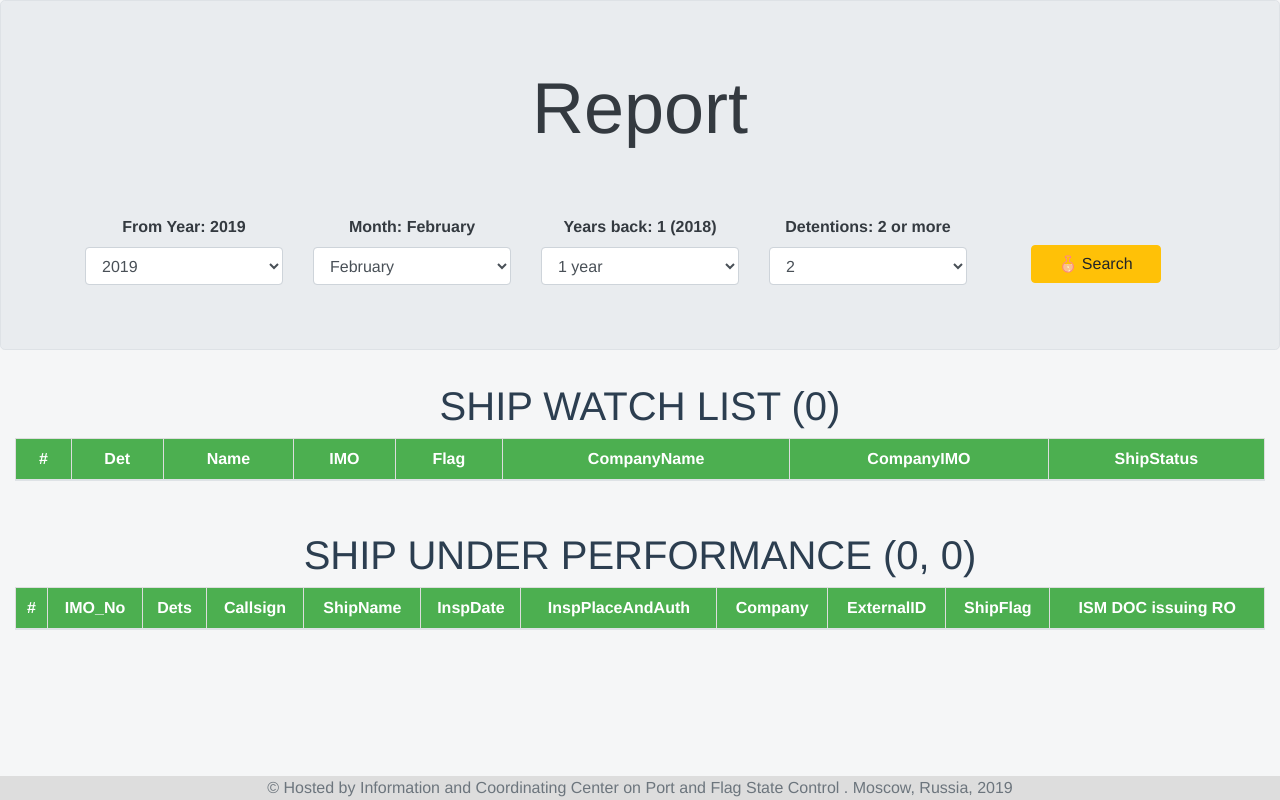
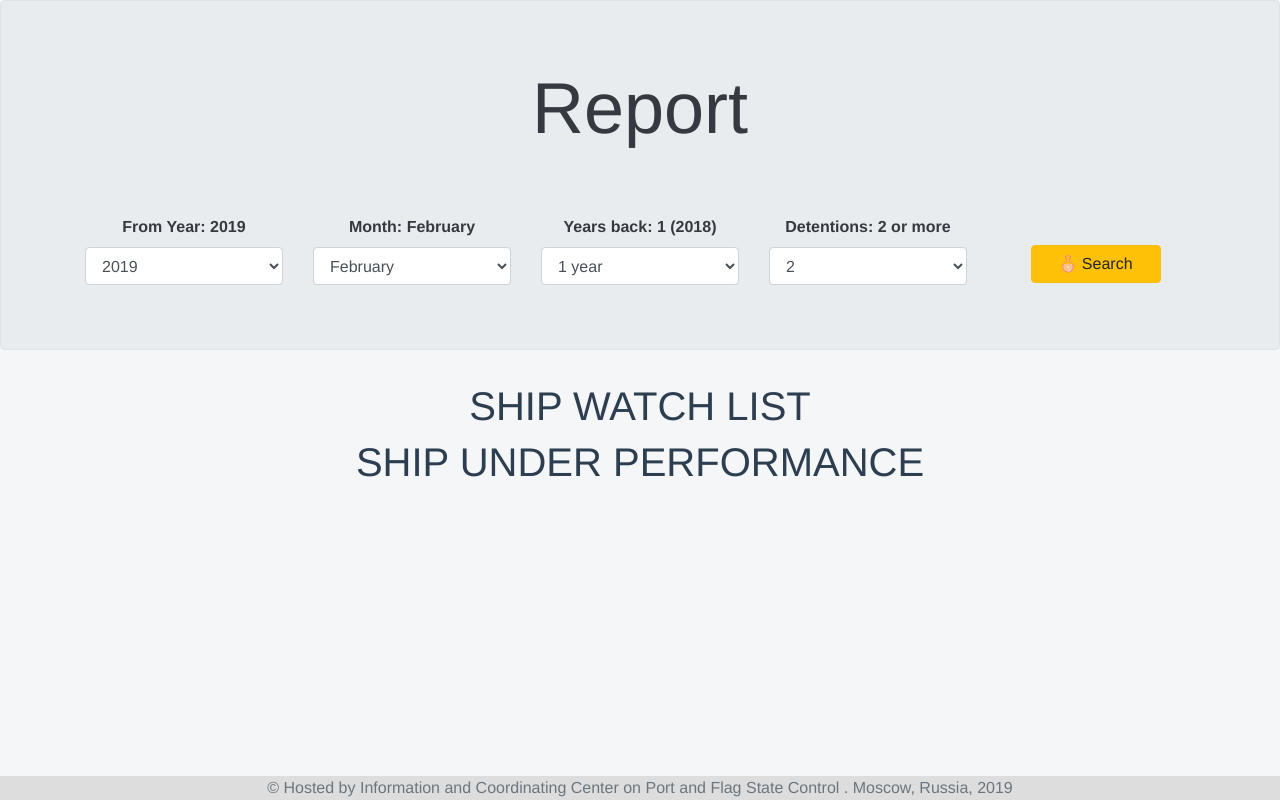
Before and after one commit to kostia7alania/vue_report-table_sort_grouping, a Vue app: page / in a window 1280 px wide. Built offline with nearby package versions, Linux system fonts and the light colour scheme.

Commit message:
add show/hide tables with transitions, animaated numbers in badges, css, arrows, paddings, dynamic img path, tooltips & template code length optimisation

```diff
--- a/src/components/Result.vue
+++ b/src/components/Result.vue
@@ -1,53 +1,72 @@
 <template>
-  <div>
+  <div id="results">
     <div class="container-fluid">
-      <h1 align="center">SHIP WATCH LIST ({{watch_list.length}})</h1>
-      <table class="table firsttable">
+      <h1 class="pointer" align="center" v-b-tooltip.hover :title=" searched ? `Click for ${watch_list_show?'hide':'show'} section`:'First you need to click on the Search button!'"
+      @click="showTooltipHandler('watch_list_show')"
+      >
+        SHIP WATCH LIST
+        <b-badge v-if="watch_list.length" variant="success" v-b-tooltip.hover title="Sum of rows in the table">
+          <animated-number :value="watch_list.length" :formatValue="formatNum" :duration="500"/>
+        </b-badge>
+      </h1>
+
+
+      <transition name="fade">
+        <template v-if="searched && watch_list_show">
+
+          <p v-if="!watch_list.length">No results found.</p>
+
+          <table v-else class="table firsttable">
             <thead>
               <tr class="pointer" @click="trClick($event)">
-            <th class="block">#</th>
-            <th>Det</th>
-            <th>Name</th>
-            <th>IMO</th>
-            <th>Flag</th>
-            <th>CompanyName</th>
-            <th>CompanyIMO</th>
-            <th>ShipStatus</th>
+                <th v-for="(el, k) in firstColumnCols" :key="k" :class="{block: k==0}" :style="k==1?'width:70px':k==1?'width:100px':''">
+                  {{el}}
+                  <template v-if="watch_list.length && el==orderBy.key.trim()">
+                    <img class="arrows" v-if="orderBy.sort" src="../assets/down3.png">
+                    <img class="arrows" v-if="orderBy.sort == false" src="../assets/arrow_up.png">
+                  </template>
+                </th>
               </tr>
             </thead>
             <tbody>
               <tr v-for="(row,key) in watch_list" :key="++key">
-            <td>{{key}}</td>
-            <td>{{row.Det}}</td>
-            <td>{{row.Name}}</td>
-            <td>{{row.IMO}}</td>
-            <td>{{row.Flag}}</td>
-            <td>{{row.CompanyName}}</td>
-            <td>{{row.CompanyIMO}}</td>
-            <td>{{row.ShipStatus}}</td>
+                <td v-for="(el, k) in firstColumnCols" :key="k"
+                >
+                  {{el=='#'?key:row[el]}}
+                </td>
               </tr>
             </tbody>
           </table>
+        </template>
+      </transition>
     </div>
 
     <div class="container-fluid">
-      <h1 align="center">SHIP UNDER PERFORMANCE ({{under_perfomance_count.b + ', ' + under_perfomance_count.a }})</h1>
-      <table class="table">
+      <h1 class="pointer" align="center" v-b-tooltip.hover :title=" searched ? `Click for ${under_perfomance_show?'hide':'show'} section`:'First you need to click on the Search button!'"
+      @click="showTooltipHandler('under_perfomance_show')">
+      SHIP UNDER PERFORMANCE
+        <b-badge v-if="under_perfomance_count.b" variant="info" v-b-tooltip.hover title="Sum with unique IMO">
+          <animated-number
+            :value="under_perfomance_count.b"
+            :formatValue="formatNum"
+            :duration="500"
+          />
+        </b-badge>
+        <b-badge v-if="under_perfomance_count.a" variant="success" v-b-tooltip.hover title="Sum of rows in the table">
+          <animated-number
+            :value="under_perfomance_count.a"
+            :formatValue="formatNum"
+            :duration="500"
+          />
+        </b-badge>
+      </h1>
+    <transition name="fade">
+      <template v-if="searched && under_perfomance_show">
+        <p v-if="!under_perfomance_count.a">No results found.</p>
+        <table v-else class="table">
               <thead>
-          <tr>
-            <th>#</th>
-            <th>IMO_No</th>
-            <th>Dets</th>
-            <th>Callsign</th>
-            <th>ShipName</th>
-            <th width="100px">InspDate</th>
-            <th>InspPlaceAndAuth</th>
-            <th>Company</th>
-            <th>ExternalID</th>
-            <th>ShipFlag</th>
-            <th>ISM DOC issuing RO</th>
-            <!--<th>HUID</th>-->
-          </tr>
+                <tr><th v-for="(el, k) in secondColumnCols" :key="k">{{el}}</th></tr>
+                  <!--<th>#</th><th>IMO_No</th><th>Dets</th><th>Callsign</th><th>ShipName</th><th width="100px">InspDate</th><th>InspPlaceAndAuth</th><th>Company</th><th>ExternalID</th><th>ShipFlag</th><th>ISM DOC issuing RO</th> <! --<th>HUID</th>-->
               </thead>
               <tbody>
                 <template v-for="(row,key, rowNumber) in under_perfomance">
@@ -85,6 +104,10 @@
                 </template>
               </tbody>
             </table>
+
+        </template>
+      </transition>
+
     </div>
   </div>
 </template>
@@ -94,16 +117,29 @@ export default {
   props: { responce: { type: Object } },
   data() {
     return {
-      orderBy: { key:"IMO", sort: true },	// true = asc, false - descend
-      active: []
+      orderBy: { key: "Det", sort: true }, // true = asc, false - descend
+      active: [],
+      watch_list_show: true,
+      under_perfomance_show: true,
+      searched: false,
+      firstColumnCols: '#,Det,Name,IMO,Flag,CompanyName,CompanyIMO,ShipStatus'.split(','),
+      secondColumnCols: '#,IMO_No,Dets,Callsign,ShipName,InspDate,InspPlaceAndAuth,Company,ExternalID,ShipFlag,ISM DOC issuing RO'.split(',')
     };
   },
   methods: {
-	  trClick(e){
-		  let key = e.target.innerHTML;
-		  if(key.search('</th>')>-1) return; // all row
+    showTooltipHandler(name){
+      if(this.searched) this[name] = !this[name];
+    },
+    formatNum(e) {
+      return e.toFixed(0); //this.$nextTick( () => +e.toFixed(0) )
+    },
+    trClick(e) {
+      let key = e.target.innerText.trim();
+      if (e.target.innerHTML.search("</th>") > -1) return;
+      // all row
       else {
-			  if(this.orderBy.key == key){//уже нажимали, перекюлчаем режим сортировки;
+        if (this.orderBy.key == key) {
+          //уже нажимали, перекюлчаем режим сортировки;
           this.orderBy.sort = !this.orderBy.sort;
         } else {
           this.orderBy.key = key;
@@ -122,33 +158,44 @@ export default {
       /*$event.target.parentElement.classList.add('active');
 		  if($event.target.previousSibling.attributes) $event.target.previousSibling.classList.add('active'); */
     },
-	  sortAsc({obj, key}) { return obj.sort( (a, b) => a[key] > b[key] ? 1 : a[key] < b[key] ? -1 : 0 )},// a должно быть равным b}
-	  sortDesc({obj, key}) { return obj.sort( (a, b) => a[key] < b[key] ? 1 : a[key] > b[key] ? -1 : 0 )},// a должно быть равным b}
+    sortAsc({ obj, key }) {
+      return obj.sort((a, b) =>
+        a[key] > b[key] ? 1 : a[key] < b[key] ? -1 : 0
+      );
+    }, // a должно быть равным b}
+    sortDesc({ obj, key }) {
+      return obj.sort((a, b) =>
+        a[key] < b[key] ? 1 : a[key] > b[key] ? -1 : 0
+      );
+    } // a должно быть равным b}
   },
   watch: {
     //watch_list() { window.watch_list = this.watch_list;  },
-		//under_perfomance() { window.under_perfomance = this.under_perfomance;  }
+    under_perfomance() {
+      this.searched = true;
+    },
+    watch_list_show(){ },
+    under_perfomance_show(){ },
   },
   computed: {
-	under_perfomance_count(){
+    under_perfomance_count() {
       let a = 0;
       let b = 0;
       let u = this.under_perfomance;
-		if(!u)  return {};
-		Object.keys(u).forEach(e=>{
-			a += Object.keys(u[e]).length
+      if (!u) return {};
+      Object.keys(u).forEach(e => {
+        a += Object.keys(u[e]).length;
         b++;
-			} )
-		return {a,b};
+      });
+      return { a, b };
     },
     watch_list() {
       let w = "watch_list" in this.responce ? this.responce.watch_list : [];
-		let k    = this.orderBy.key;
-		this.orderBy.sort ?
-		this.sortAsc({obj:w, key:k})
-		:
-		this.sortDesc({obj:w, key:k})
-		return w
+      let k = this.orderBy.key.trim();
+      this.orderBy.sort
+        ? this.sortAsc({ obj: w, key: k })
+        : this.sortDesc({ obj: w, key: k });
+      return w;
     },
     under_perfomance() {
       return "under_perfomance" in this.responce
@@ -158,17 +205,21 @@ export default {
   }
 };
 </script>
+
  <style scoped>
-
-
- .firsttable{
+ #results{
+  margin-bottom: 40px;
+ }
+  .firsttable {
     margin-bottom: 50px;
   }
   td {
     vertical-align: middle !important;
     text-align: center !important;
   }
-
+.pointer {
+  cursor: pointer;
+}
   .pointer th:hover {
     cursor: pointer;
     background-color: red !important;
@@ -182,21 +233,17 @@ tr:hover {
     background: #ddd;
   }
 
-
-
   @media (hover) {
     td:hover {
       color: #ea4c89;
     }
   }
 
-
   .table td,
   .table th {
     padding: 0.5rem !important;
     vertical-align: inherit !important;
   }
-
 
   th,
   td {
@@ -222,6 +269,26 @@ td {
     color: white;
   }
 
+  .arrows {
+    width: 20px;
+  }
+
+  .badge {
+    transition: 1s;
+    vertical-align: top;
+  }
+
+  .badge:hover {
+    transform: scale(1.1);
+  }
 
 
+
+
+  .fade-enter-active, .fade-leave-active {
+  transition: opacity .5s;
+}
+.fade-enter, .fade-leave-to /* .fade-leave-active до версии 2.1.8 */ {
+  opacity: 0;
+}
 </style>
```
Lines whose indentation alone changed are shown as unchanged.
